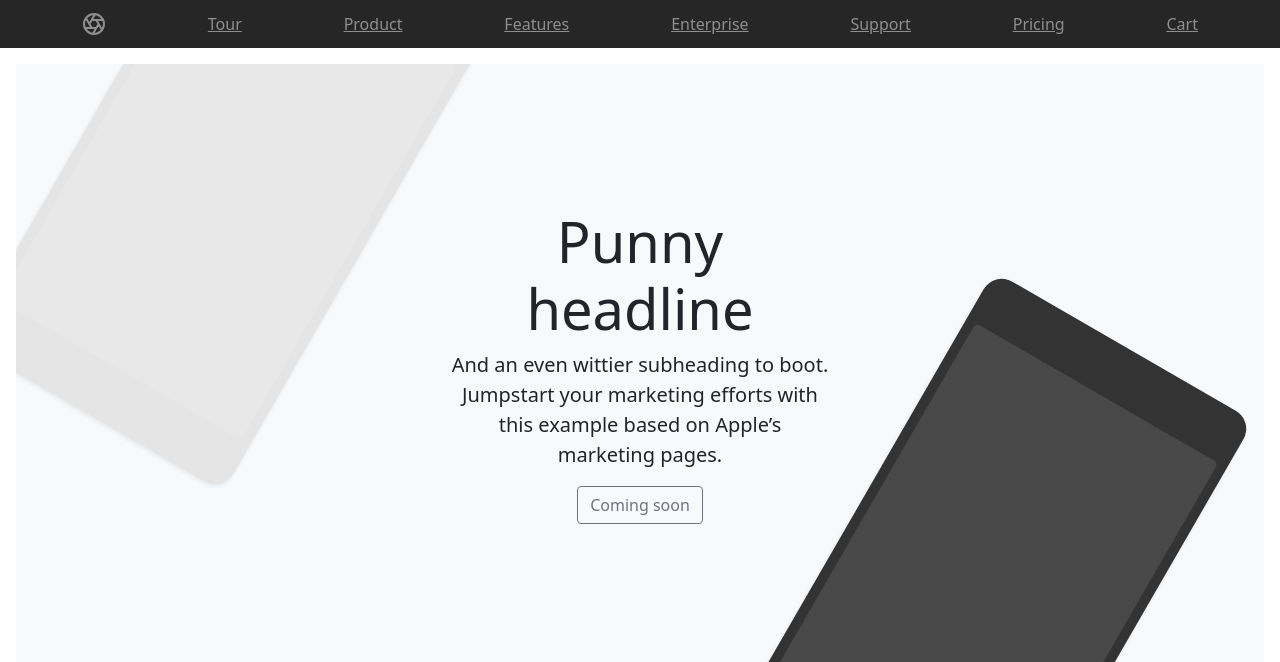
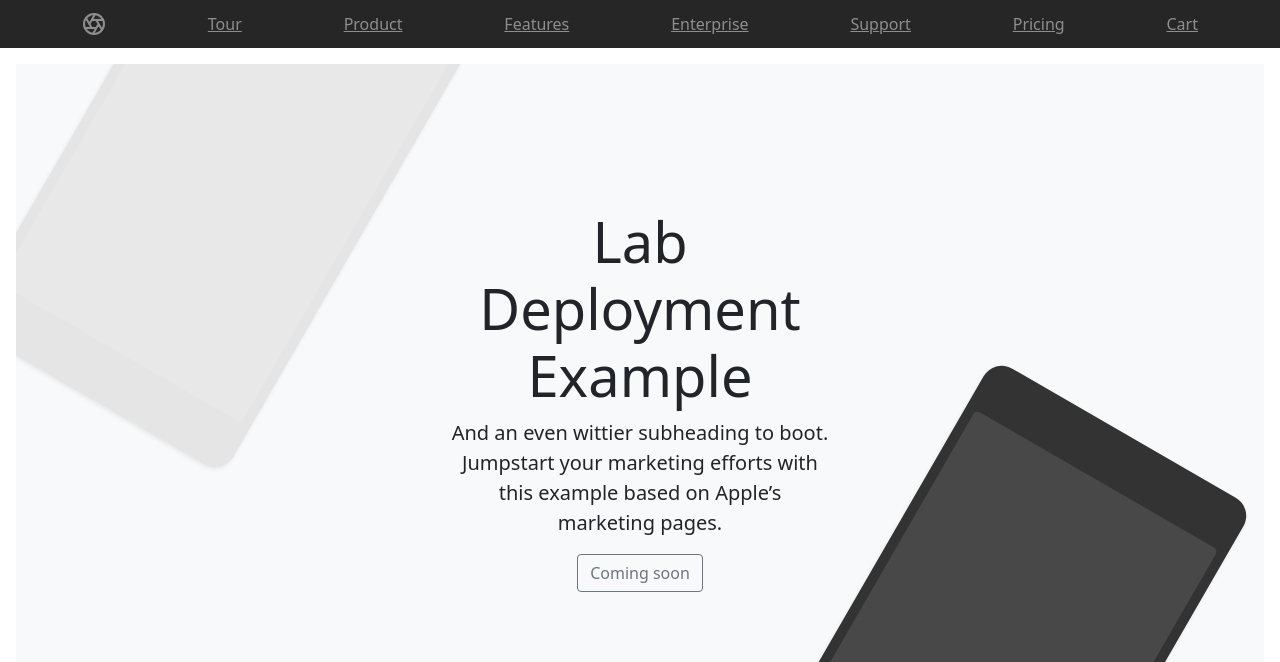
Before and after one commit to jackfreeman31/DeployLab, a plain HTML site: page product/index.html in a window 1280 px wide. Shown: the top 662 px of the page. Drawn offline with nearby package versions, Linux system fonts and the light colour scheme.

Commit message:
updated the heading

```diff
--- a/product/index.html
+++ b/product/index.html
@@ -55,7 +55,7 @@
 <main>
   <div class="position-relative overflow-hidden p-3 p-md-5 m-md-3 text-center bg-light">
     <div class="col-md-5 p-lg-5 mx-auto my-5">
-      <h1 class="display-4 fw-normal">Punny headline</h1>
+      <h1 class="display-4 fw-normal">Lab Deployment Example</h1>
       <p class="lead fw-normal">And an even wittier subheading to boot. Jumpstart your marketing efforts with this example based on Apple’s marketing pages.</p>
       <a class="btn btn-outline-secondary" href="#">Coming soon</a>
     </div>
```
